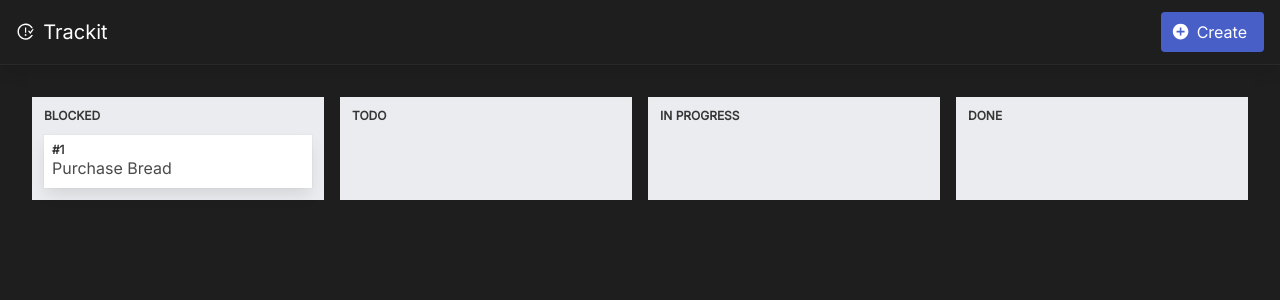
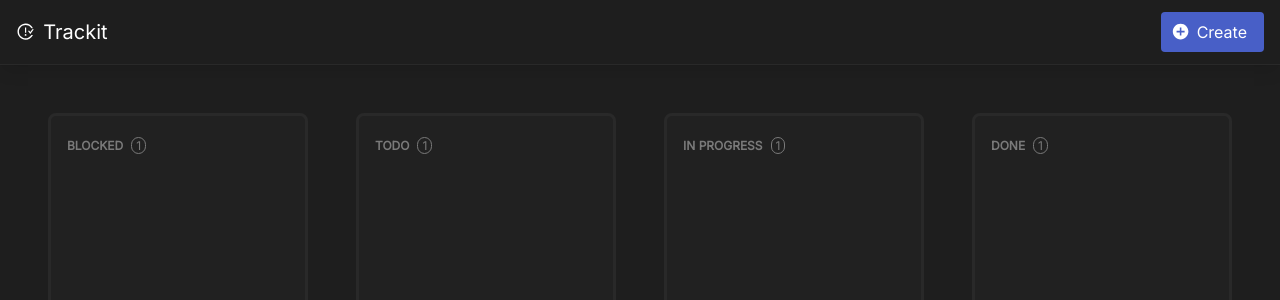
Before and after one commit to georgem00re/ticketing, a React (Vite) app in the folder react-app/: page / in a window 1280 px wide. Shown: the top 300 px of the page. Built offline with nearby package versions, Linux system fonts and the light colour scheme.

Commit message:
re-style the columns

```diff
--- a/react-app/src/components/Column.tsx
+++ b/react-app/src/components/Column.tsx
@@ -8,9 +8,19 @@ interface ColumnProps {
 
 export default function Column({ title, children }: ColumnProps) {
 	return (
-		<div class="column has-background-light-grey m-2">
-			<h1 class="title is-7 mb-2">{title}</h1>
+		<div class="column has-background-transparent m-5 p-4" style={style}>
+			<h1 class="title is-7 mb-2 has-text-grey" style={{ display: "inline"}}>{title}</h1>
+			<h1 class="subtitle is-7 mb-2 has-text-grey ml-2 pl-1 pr-1" style={{ display: "inline", borderStyle: "solid", borderWidth: "1px", borderRadius: "1000px"}}>1</h1>
 			{children}
 		</div>
 	)
 }
+
+const style = {
+	borderStyle: "solid",
+	borderColor: "#292929",
+	minHeight: "77vh",
+	backgroundColor: "#212121",
+	height: "100%",
+	borderRadius: "8px"
+}
--- a/react-app/src/state/reducers.ts
+++ b/react-app/src/state/reducers.ts
@@ -13,7 +13,7 @@ const mockTicket: Ticket = {
 	status: TicketStatus.BLOCKED,
 }
 
-export function ticketsReducer(state = [mockTicket], action: Action) {
+export function ticketsReducer(state = [], action: Action) {
 	if (action.type === "ADD_TICKET") {
 		return [...state, action.payload]
 	} else if (action.type === "UPDATE_TICKET") {
--- a/react-app/src/styles/main.scss
+++ b/react-app/src/styles/main.scss
@@ -5,6 +5,10 @@ $family-primary: $family-serif;
 
 @import "../node_modules/bulma/bulma.sass";
 @import url('https://fonts.googleapis.com/css?family=Inter');
+
+html {
+	overflow: hidden;
+}
 
 body {
 	min-height: 100vh;
```
